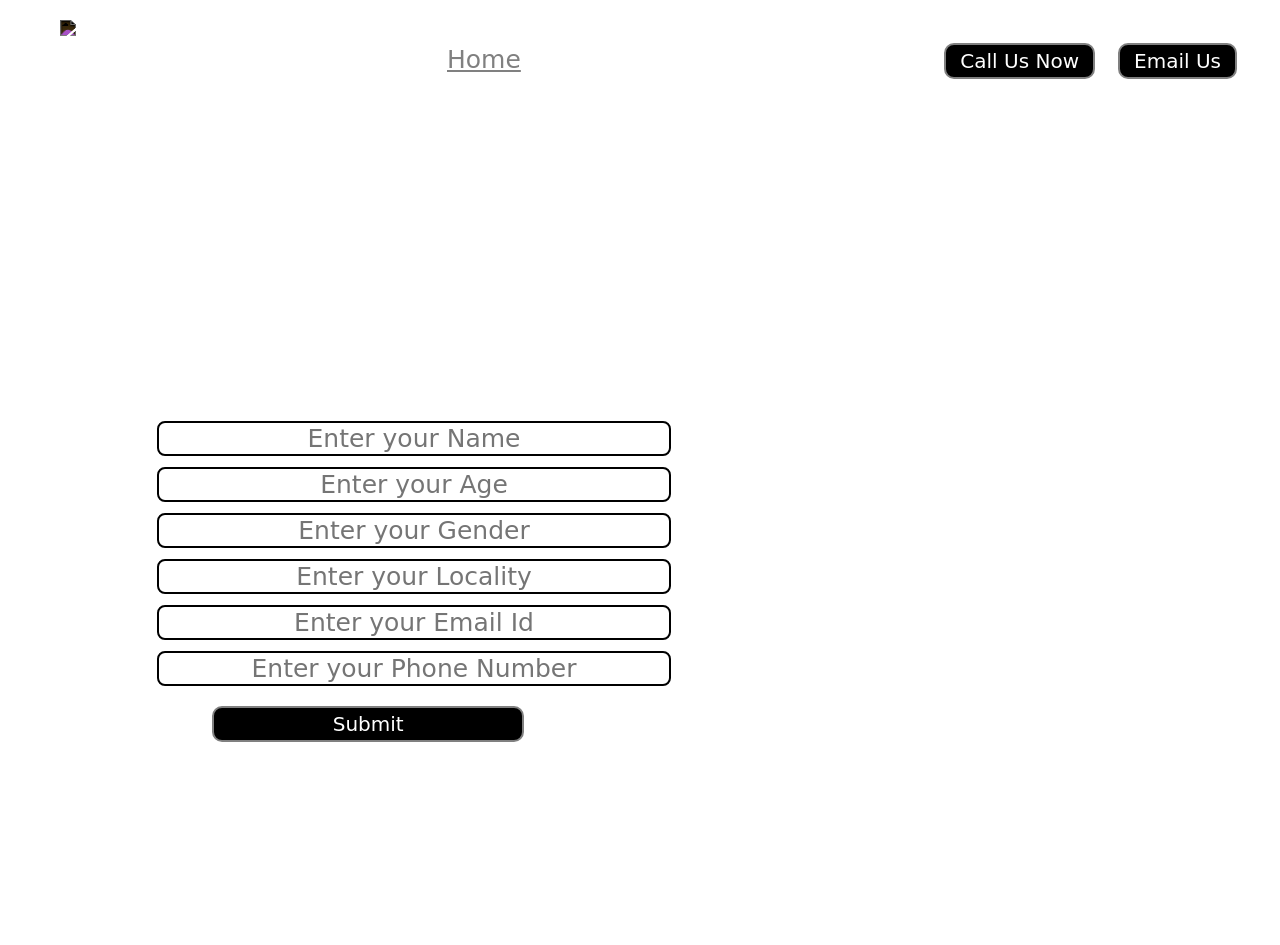
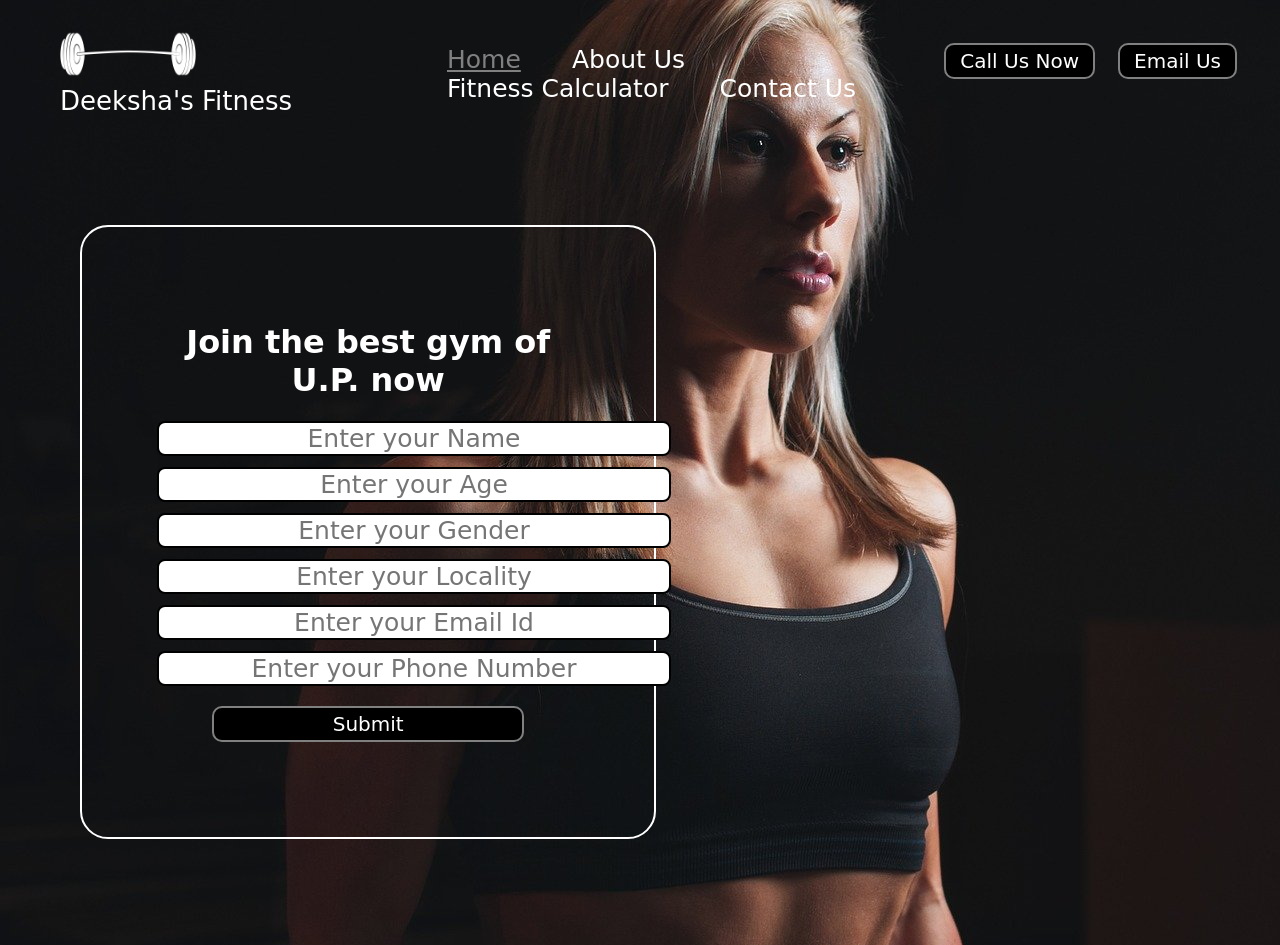
Before and after one commit to deeksha2909/gym_website, a plain HTML site: page index.html in a window 1280 px wide. Drawn offline with Linux system fonts and the light colour scheme.

Commit message:
Update index.html

```diff
--- a/index.html
+++ b/index.html
@@ -14,7 +14,7 @@
         color: white;
         margin: 0px;
         padding: 0px;
-        background: url('images/bg.jpg');
+        background: url('bg.jpg');
     }
 
     .left {
@@ -124,7 +124,7 @@
     <header class="header">
         <!-- Left box for logo -->
         <div class="left">
-            <img src="images/gym.png">
+            <img src="gym.png">
             <div>Deeksha's Fitness</div>
         </div>
 
```
